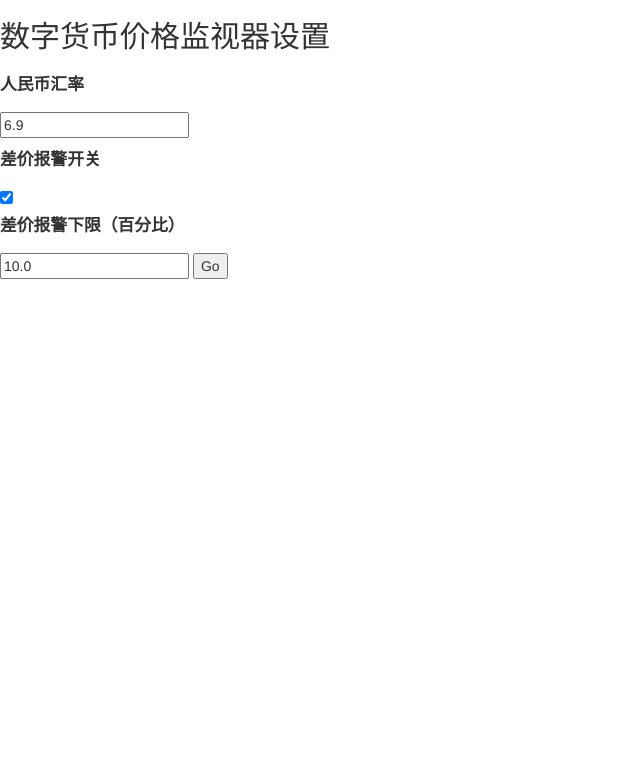
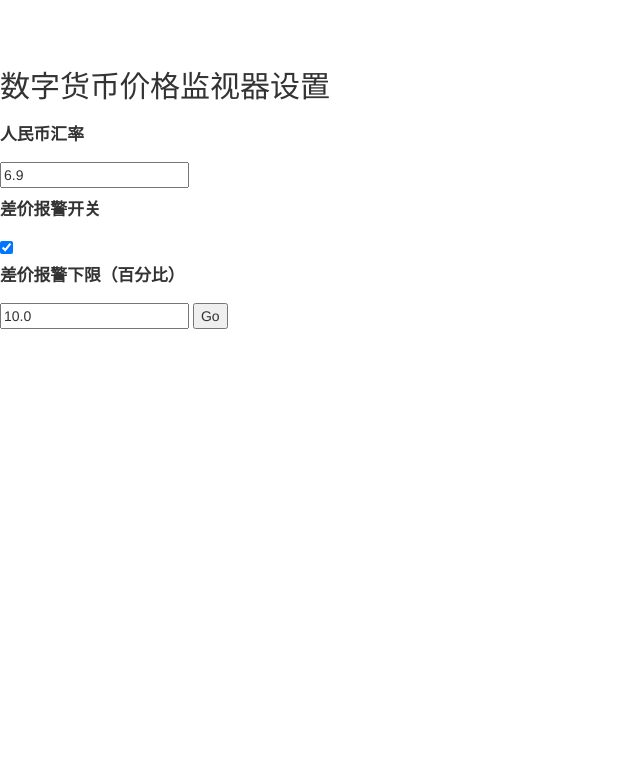
Before and after one commit to 68a/digital_asset, a Flask app: page / in a window 1280 px wide. Shown: the top 784 px of the page, without its empty margins (0-640 px from the left). Run offline with Flask 2, Linux system fonts and the light colour scheme; data comes from the database, SQL or seed files in the repository; some libraries are stand-ins or nearby versions.

Commit message:
add padding in css

```diff
--- a/price_alarm/app/static/css/main.css
+++ b/price_alarm/app/static/css/main.css
@@ -1,3 +1,5 @@
+ body {padding-top: 50px;}
+
 /* Contact form */
 form label {
   font-size: 1.2em;
```
